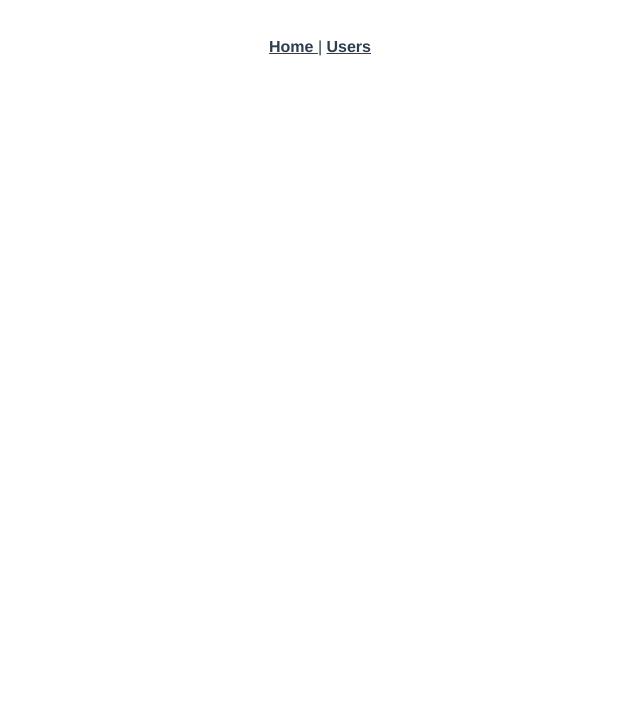
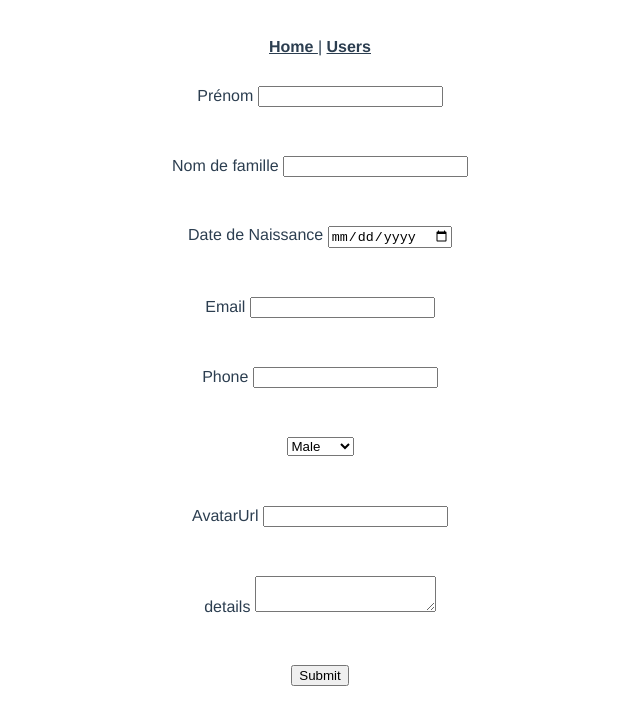
Before and after one commit to Mathis-Ynov-Repo/vue-ynov-b3, a Vue app: page /create-user in a window 1280 px wide. Shown: the top 724 px of the page, without its empty margins (320-960 px from the left). Built offline with nearby package versions, Linux system fonts and the light colour scheme.

Commit message:
ajout page single et début fomulaire post

```diff
--- a/src/components/Navbar.vue
+++ b/src/components/Navbar.vue
@@ -1,5 +1,9 @@
 <template>
   <div style="display: flex; flex-direction: row;">
+    <router-link :to="{name:'CreateUser'}">
+      Create user
+    </router-link>
+
     <button
       id="fetch-users"
       class="btn btn-primary"
--- a/src/components/UserLine.vue
+++ b/src/components/UserLine.vue
@@ -1,7 +1,10 @@
 <template>
   <tr>
     <td>
-      <img :src="user.avatar">
+      <img
+        :src="user.avatar"
+        style="max-height: 50px"
+      >
     </td>
     <td>
       <span v-html="highlight" />
@@ -11,6 +14,11 @@
     <td>{{ user.phone }}</td>
     <td>{{ user.gender }}</td>
     <td>{{ user.age }}</td>
+    <td>
+      <router-link :to="{path:'/users/'+user.id, params: {user: user}}">
+        <a>Voir les détails</a>
+      </router-link>
+    </td>
   </tr>
 </template>
 
--- a/src/router/index.js
+++ b/src/router/index.js
@@ -12,11 +12,21 @@ const routes = [
   },
   {
     path: '/users',
-    name: 'User',
+    name: 'Users',
     // route level code-splitting
     // this generates a separate chunk (about.[hash].js) for this route
     // which is lazy-loaded when the route is visited.
     component: () => import(/* webpackChunkName: "about" */ '../views/Users.vue'),
+  },
+  {
+    path: '/users/:id',
+    name: 'UserPage',
+    component: () => import(/* webpackChunkName: "about" */ '../views/UserPage.vue'),
+  },
+  {
+    path: '/create-user',
+    name: 'CreateUser',
+    component: () => import(/* webpackChunkName: "about" */ '../views/CreateUser.vue'),
   },
 ];
 
--- /dev/null
+++ b/src/views/CreateUser.vue
@@ -0,0 +1,114 @@
+<template>
+  <form
+    style="display: flex; flex-direction: column;
+  align-items: center; height : 600px; justify-content : space-between"
+    method="POST"
+    @submit.prevent="postUser"
+  >
+    <label for="firstName">Prénom
+      <input
+        v-model="firstName"
+        required
+      >
+    </label>
+    <label for="lastName">Nom de famille
+      <input
+        v-model="lastName"
+        required
+      >
+    </label>
+    <label for="birthDate">Date de Naissance
+      <input
+        v-model="birthDate"
+        type="date"
+      >
+    </label>
+    <label for="email">Email
+      <input
+        v-model="email"
+        type="email"
+        required
+      >
+    </label>
+    <label for="phone">Phone
+      <input
+        v-model="phone"
+        name="phone"
+        type="phone"
+      >
+    </label>
+    <select
+      v-model="gender"
+    >
+      <option value="male">
+        Male
+      </option>
+      <option value="female">
+        Female
+      </option>
+    </select>
+    <label for="avatar">AvatarUrl
+      <input
+        v-model="avatar"
+        name="avatar"
+        required
+      ></label>
+    <label for="details">details
+      <textarea v-model="details" />
+    </label>
+    <button
+      type="submit"
+    >
+      Submit
+    </button>
+  </form>
+</template>
+
+<script>
+// import axios from 'axios';
+
+export default {
+  data() {
+    return {
+      firstName: '',
+      lastName: '',
+      birthDate: new Date(),
+      email: '',
+      phone: '',
+      gender: 'male',
+      avatar: '',
+      details: '',
+    };
+  },
+  methods: {
+    postUser() {
+      // axios.post('https://ynov-front.herokuapp.com/api/users/', {
+      //   birthDate: this.birthDate,
+      //   firstName: this.firstName,
+      //   lastName: this.lastName,
+      //   email: this.email,
+      //   phone: this.phone,
+      //   gender: this.gender,
+      //   avatarUrl: this.avatar,
+      //   details: this.details,
+      // });
+      if (this.email && this.firstName && this.lastName && this.birthDate && this.avatar) {
+        console.log({
+          birthDate: this.birthDate,
+          firstName: this.firstName,
+          lastName: this.lastName,
+          email: this.email,
+          phone: this.phone,
+          gender: this.gender,
+          avatarUrl: this.avatar,
+          details: this.details,
+        });
+      }
+    },
+  },
+};
+</script>
+
+<style>
+
+</style>
--- /dev/null
+++ b/src/views/UserPage.vue
@@ -0,0 +1,69 @@
+<template>
+  <div
+    style="height: 600px; display: flex; align-items: center;
+   flex-direction: column; justify-content: space-around"
+  >
+    <router-link :to="{name:'Users'}">
+      Go back
+    </router-link>
+    <img
+      :src="user.avatar"
+      style="max-height : 400px"
+    >
+    <div><strong>Nom :</strong> {{ user.name }}</div>
+    <div><strong>Email: </strong> {{ user.email }}</div>
+    <div><strong>Phone :</strong> {{ user.phone }}</div>
+    <div><strong>Gender :</strong> {{ user.gender }}</div>
+    <div><strong>Age :</strong> {{ user.age }}</div>
+    <div><strong>Info :</strong> {{ user.details }}</div>
+  </div>
+</template>
+
+<script>
+import axios from 'axios';
+
+export default {
+  data() {
+    return {
+      loading: true,
+      user: {},
+    };
+  },
+  created() {
+    this.fetchUser();
+  },
+  methods: {
+    fetchUser() {
+      this.loading = true;
+      axios(`https://ynov-front.herokuapp.com/api/users/${this.$route.params.id}`).then(({ data }) => {
+        // this.user = data.data;
+        this.loading = false;
+        this.user = {
+          id: data.data._id,
+          age: this.getAge(data.data.birthDate),
+          name: `${data.data.firstName} ${data.data.lastName.toUpperCase()}`,
+          email: data.data.email,
+          phone: data.data.phone,
+          gender: data.data.gender,
+          avatar: data.data.avatarUrl,
+          details: data.data.details,
+        };
+      });
+    },
+    getAge(dateString) {
+      const today = new Date();
+      const birthDate = new Date(dateString);
+      let age = today.getFullYear() - birthDate.getFullYear();
+      const m = today.getMonth() - birthDate.getMonth();
+      if (m < 0 || (m === 0 && today.getDate() < birthDate.getDate())) {
+        age -= 1;
+      }
+      return age;
+    },
+  },
+};
+</script>
+
+<style>
+
+</style>
--- a/src/views/Users.vue
+++ b/src/views/Users.vue
@@ -39,29 +39,38 @@ export default {
       nonFilteredUsers: [],
       searchString: '',
       filteredLength: 0,
-      loading: false,
+      loading: true,
     };
   },
   created() {
-    this.loading = true;
-    setTimeout(() => this.fetchUsers(), 1000);
+    this.fetchUsers();
   },
   methods: {
     fetchUsers() {
       this.loading = true;
-      axios('https://randomuser.me/api/?results=20').then(({ data: { results } }) => {
-        this.nonFilteredUsers = results.map((user) => ({
-          age: user.dob.age,
-          name: `${user.name.first} ${user.name.last.toUpperCase()}`,
+      axios('https://ynov-front.herokuapp.com/api/users').then(({ data }) => {
+        this.nonFilteredUsers = data.data.map((user) => ({
+          id: user._id,
+          age: this.getAge(user.birthDate),
+          name: `${user.firstName} ${user.lastName.toUpperCase()}`,
           email: user.email,
           phone: user.phone,
           gender: user.gender,
-          avatar: user.picture.thumbnail,
+          avatar: user.avatarUrl,
         }));
         this.loading = false;
       });
     },
-
+    getAge(dateString) {
+      const today = new Date();
+      const birthDate = new Date(dateString);
+      let age = today.getFullYear() - birthDate.getFullYear();
+      const m = today.getMonth() - birthDate.getMonth();
+      if (m < 0 || (m === 0 && today.getDate() < birthDate.getDate())) {
+        age -= 1;
+      }
+      return age;
+    },
   },
 };
 </script>
```
Also changed, not shown: .eslintrc.js.
